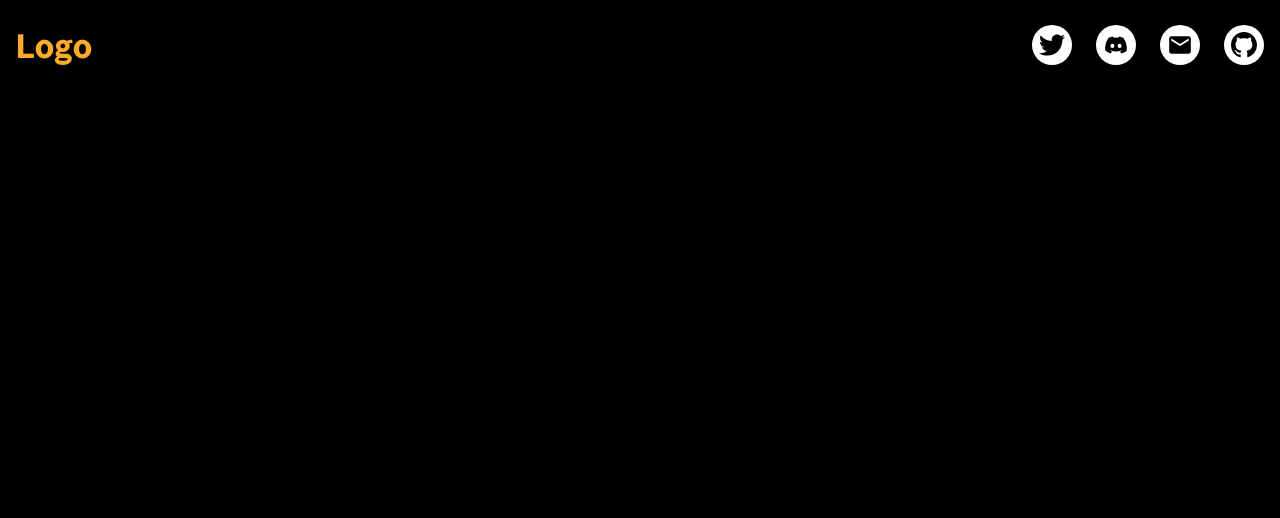
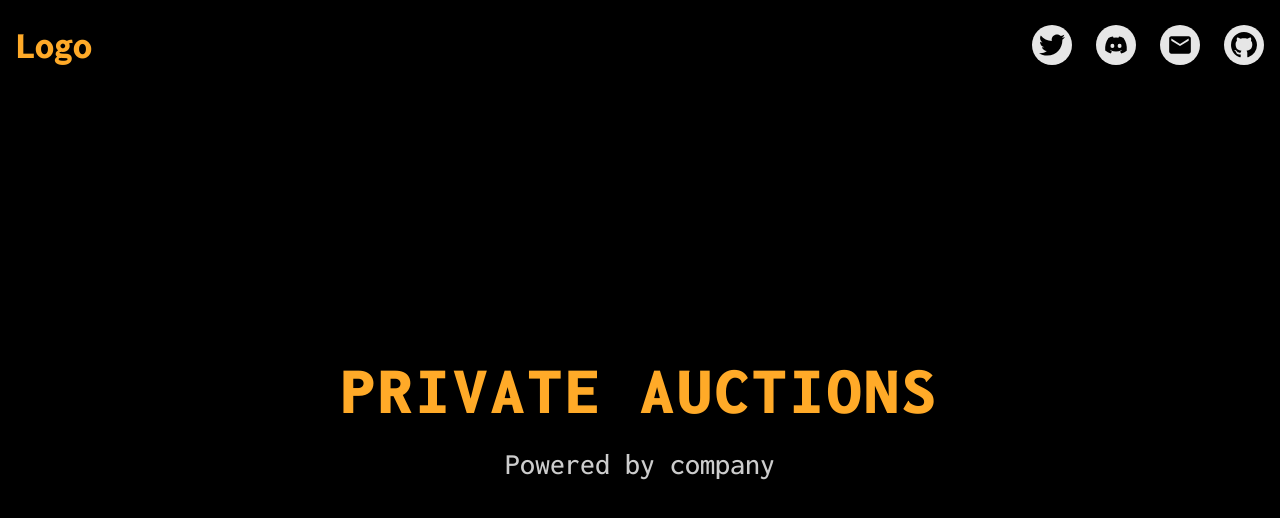
Before and after one commit to gulnabi-afridi/nalin-project, a Next.js app: page / in a window 1280 px wide. Shown: the top 518 px of the page. Built offline with nearby package versions, Linux system fonts and the light colour scheme.

Commit message:
hero section is completed

```diff
--- a/components/Home/HeroSection.tsx
+++ b/components/Home/HeroSection.tsx
@@ -1,7 +1,20 @@
 import React from "react";
 
 const HeroSection = () => {
-  return <div>HeroSection</div>;
+  return (
+    <div className="w-full">
+      <div className="w-full max-w-[1280px] m-auto md:px-4 px-3 h-[calc(100vh-90px)] flex flex-col justify-center items-center -mt-8">
+        {/* title -------->  */}
+        <p className="text-[68px] uppercase font-black text-yellow-main font-incon tracking-wider">
+          PRIVATE AUCTIONS
+        </p>
+        {/* Powered by ------> */}
+        <p className="text-white/80 text-[30px] font-incon font-medium">
+          Powered by company
+        </p>
+      </div>
+    </div>
+  );
 };
 
 export default HeroSection;
--- a/layout/Navibar.tsx
+++ b/layout/Navibar.tsx
@@ -20,7 +20,7 @@ const Navibar = () => {
         <div className="flex justify-center items-center gap-3 sm:gap-6">
           {socialLinks.map((item, index) => {
             return (
-              <div className="w-[30px] sm:w-[40px] h-[30px] sm:h-[40px] bg-white hover:opacity-80 rounded-full flex justify-center items-center hover:scale-110 transform duration-200 ease-in-out">
+              <div className="w-[30px] sm:w-[40px] h-[30px] sm:h-[40px] bg-white/90 hover:opacity-80 rounded-full flex justify-center items-center hover:scale-110 transform duration-200 ease-in-out">
                 <Link href={item.path} key={index}>
                   {item.icon}
                 </Link>
--- a/pages/_app.tsx
+++ b/pages/_app.tsx
@@ -6,7 +6,7 @@ import type { AppProps } from "next/app";
 export default function App({ Component, pageProps }: AppProps) {
   return (
     <Layout>
-      <Component {...pageProps} />;
+      <Component {...pageProps} />
     </Layout>
   );
 }
```
